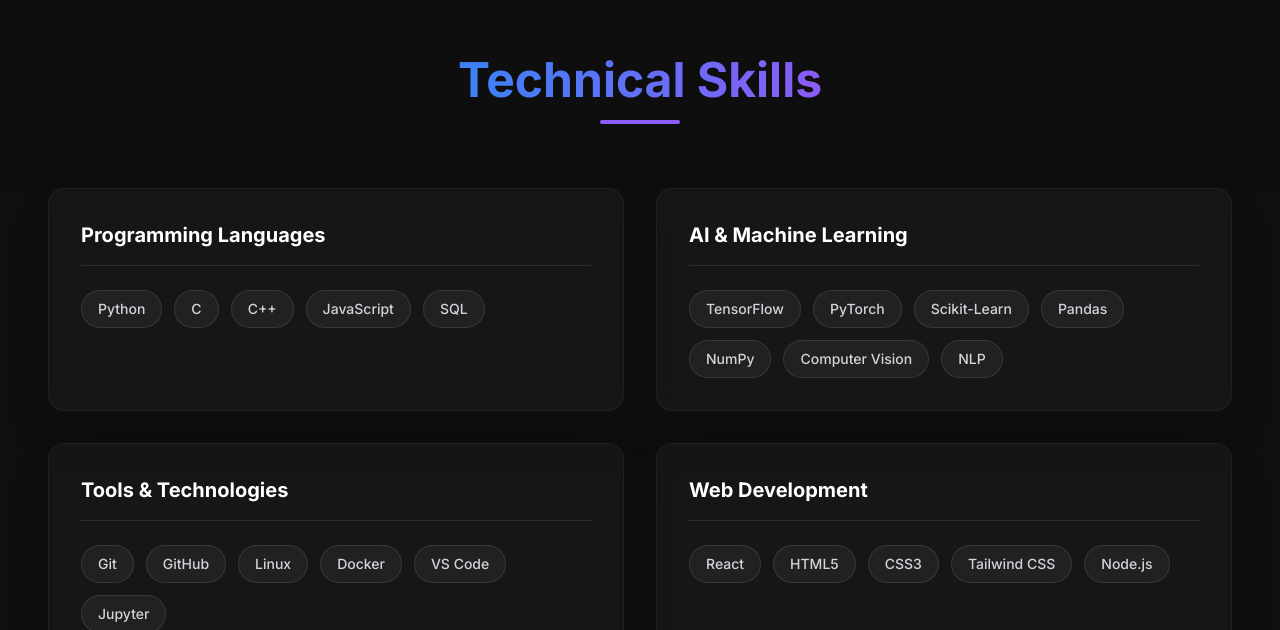
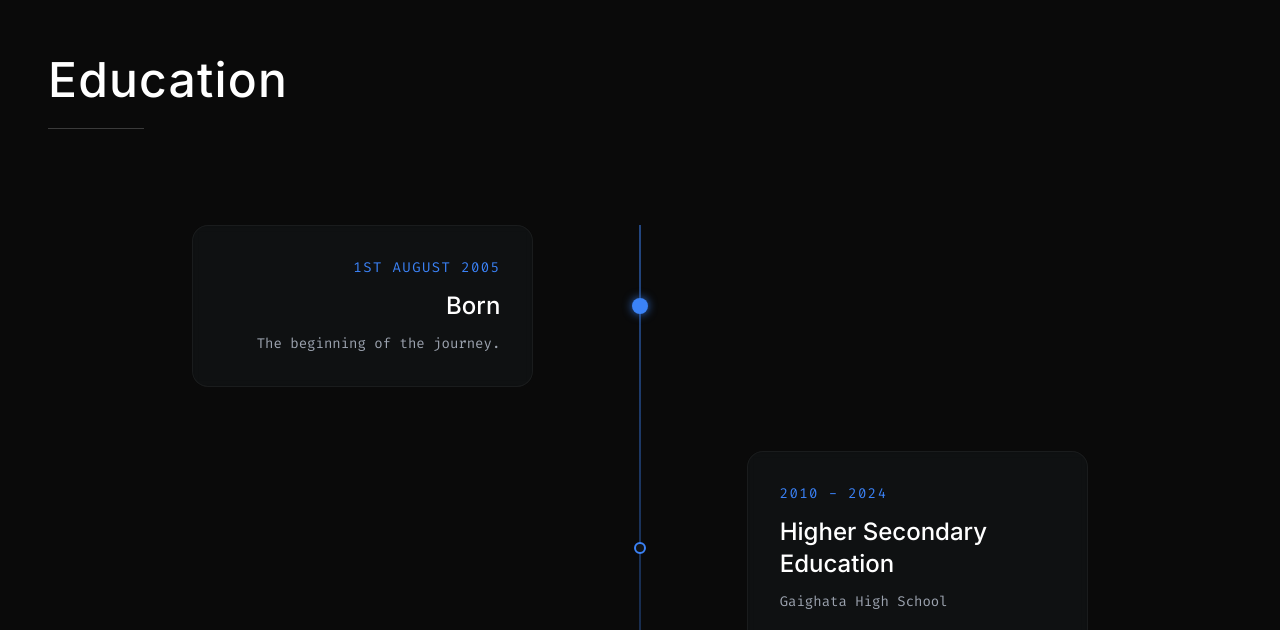
Before and after one commit to sayantani071/sayantani-portfolio, a React (Vite) app: page / in a window 1280 px wide. Shown: the part 1590-2220 px from the top of the page. Built offline with nearby package versions, Linux system fonts and the light colour scheme.

Commit message:
Update portfolio sections

```diff
--- a/src/App.jsx
+++ b/src/App.jsx
@@ -2,7 +2,7 @@
 
 import Hero from './components/Hero';
 import About from './components/About';
-import Skills from './components/Skills';
+import Education from './components/Education';
 import Projects from './components/Projects';
 
 
@@ -47,7 +47,7 @@
         <main className="flex-grow">
           <Hero />
           <About />
-          <Skills />
+          <Education />
           <Projects />
 
 
--- a/src/components/Contact.jsx
+++ b/src/components/Contact.jsx
@@ -17,8 +17,8 @@
           </h2>
 
           <p className="mt-4 text-gray-400 max-w-xl mx-auto font-light text-lg mb-10 leading-relaxed">
-            I'm currently open for new opportunities. Whether you have a question or
-            just want to say hi, I'll try my best to get back to you!
+            I&apos;m currently open for new opportunities. Whether you have a question or
+            just want to say hi, I&apos;ll try my best to get back to you!
           </p>
 
           <a
--- a/src/components/Navbar.jsx
+++ b/src/components/Navbar.jsx
@@ -5,7 +5,7 @@
 const navLinks = [
   { name: 'HOME', href: '#home' },
   { name: 'ABOUT', href: '#about' },
-  { name: 'EDUCATION', href: '#skills' }, // Linking to existing skills/achievements areas
+  { name: 'EDUCATION', href: '#education' },
   { name: 'PROJECTS', href: '#projects' },
   { name: 'CONTACT', href: '#contact' },
 ];
```
